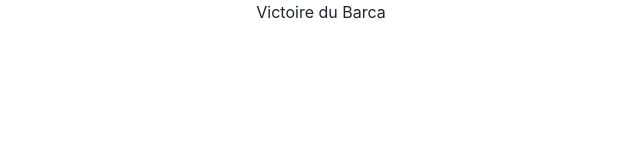
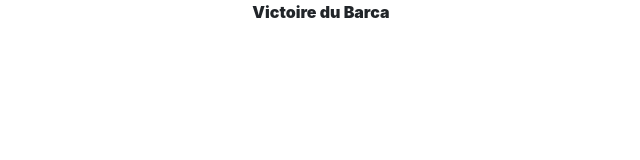
Before and after one commit to s0nink1/oklm, a plain HTML site: page index.html in a window 1280 px wide. Shown: the full height of the page, 319-959 px from the left. Drawn offline with nearby package versions, Linux system fonts and the light colour scheme.

Commit message:
Ajout Style

```diff
--- a/index.html
+++ b/index.html
@@ -5,6 +5,6 @@
     <link rel="stylesheet" href="/css/bootstrap.css"/>
 </head>
   <body>
-    <center>Victoire du Barca</center>
+    <center style="font-weight:900;font-style:Helvetica;text-align:center">Victoire du Barca</center>
   </body>
 </html>
```
